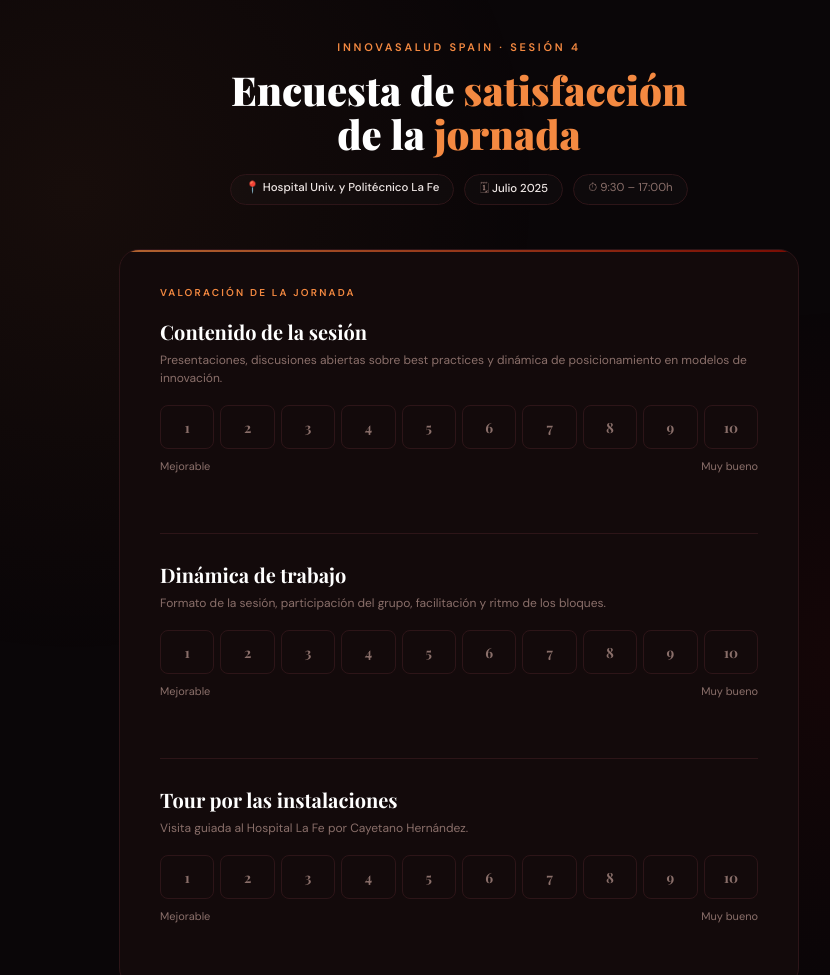
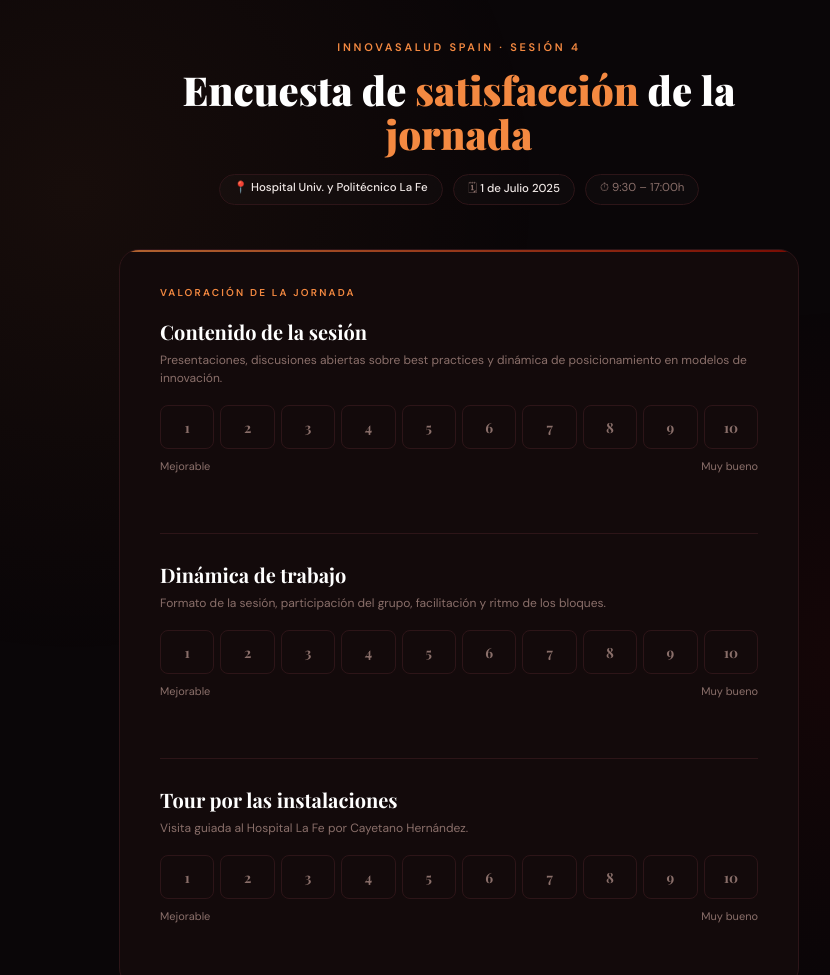
Before and after one commit to andreagonvic/encuesta_satisfaccion, a plain HTML site: page index.html in a window 1280 px wide. Shown: the top 975 px of the page, without its empty margins (181-1011 px from the left). Drawn offline with nearby package versions, Linux system fonts and the light colour scheme.

Commit message:
Update index.html

```diff
--- a/index.html
+++ b/index.html
@@ -151,10 +151,10 @@
     <!-- HEADER -->
     <div class="header">
       <div class="eyebrow">InnovaSalud Spain · Sesión 4</div>
-      <h1>Encuesta de <span>satisfacción</span><br> de la<span> jornada</span></h1>
+      <h1>Encuesta de <span>satisfacción</span> de la<span> jornada</span></h1>
       <div class="header-meta">
         <span class="meta-pill">📍 <strong>Hospital Univ. y Politécnico La Fe</strong></span>
-        <span class="meta-pill">🗓 <strong>Julio 2025</strong></span>
+        <span class="meta-pill">🗓 <strong>1 de Julio 2025</strong></span>
         <span class="meta-pill">⏱ 9:30 – 17:00h</span>
       </div>
     </div>
```
